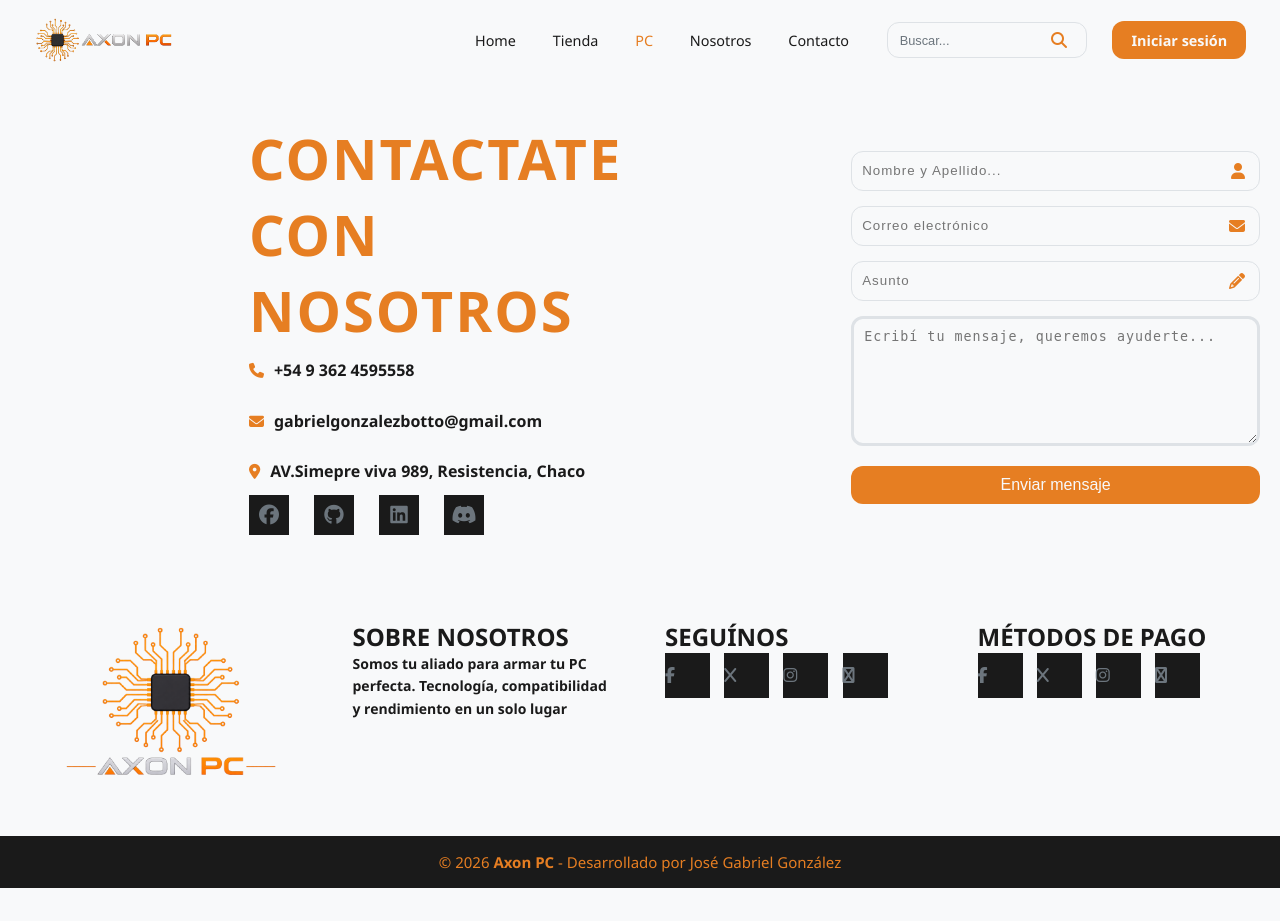
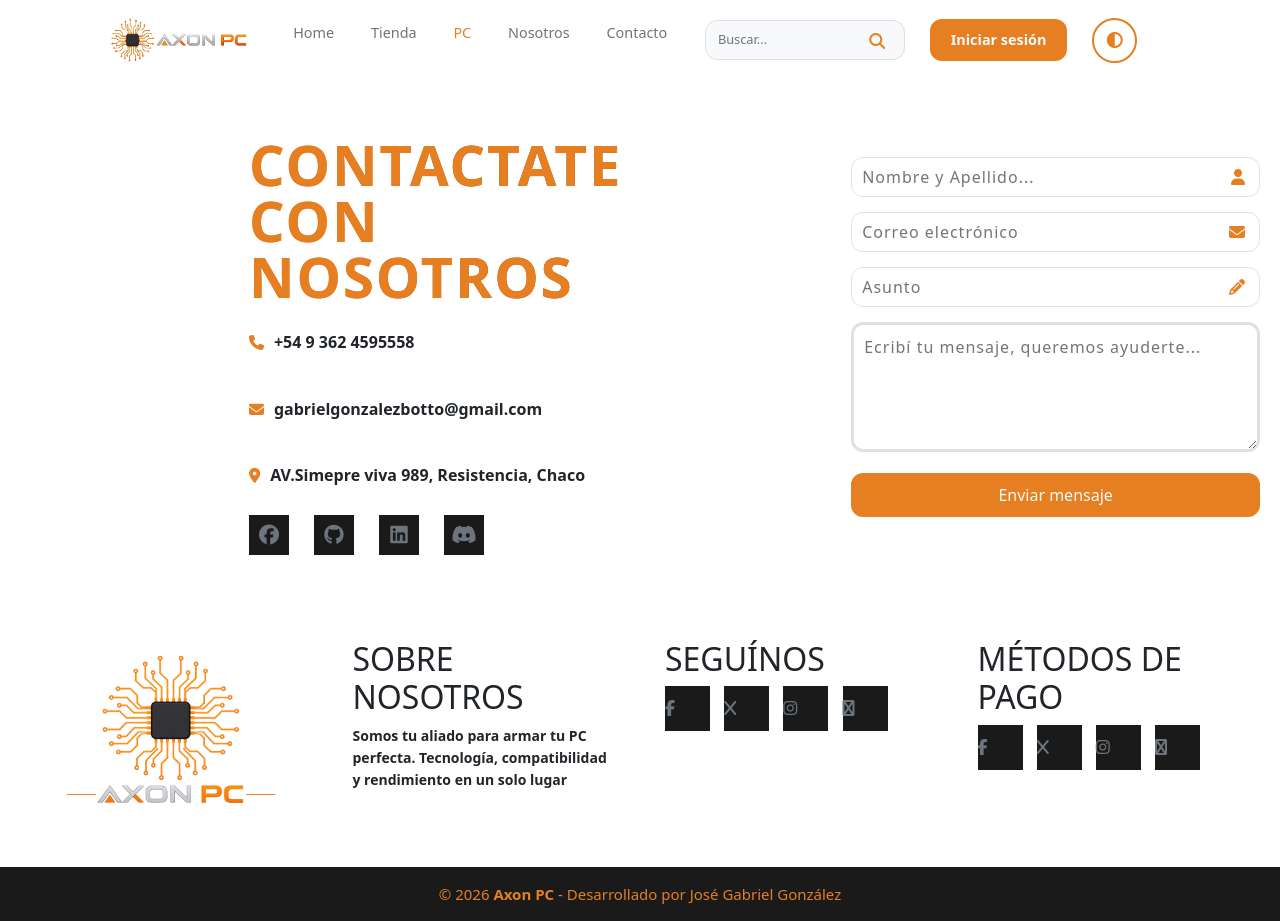
Before and after one commit to GabrielGonzalezBotto/e-commerce_pc-builder_django-MySQL, a Django app: page /contacto/ in a window 1280 px wide. Before the commit the page ends 888 px from the top, so only its background shows below. Run offline with Django 5.2, Linux system fonts and the light colour scheme; some libraries are stand-ins or nearby versions.

Commit message:
feat: Botón claro/oscuro

```diff
--- a/AXON_PC/home/templates/home/contacto.html
+++ b/AXON_PC/home/templates/home/contacto.html
@@ -7,7 +7,7 @@
     <div class="contacto">
 
         <div class="box-info">
-            <h2 class="text-dark">CONTACTATE <br> CON <br> NOSOTROS</h2>
+            <h2 class="con-title">CONTACTATE <br> CON <br> NOSOTROS</h2>
             <div class="data">
                 <p><i class="fa-solid fa-phone"></i>+54 9 362 4595558</p>
                 <p><i class="fa-solid fa-envelope"></i>gabrielgonzalezbotto@gmail.com</p>
--- a/AXON_PC/home/templates/home/index.html
+++ b/AXON_PC/home/templates/home/index.html
@@ -7,8 +7,8 @@
 <div class="hero">
 
     <div class="izq">
-        <h1>Armá tu PC perfecta</h1>
-        <p class="sub-headline  text-dark">
+        <h1 class="main-title">Armá tu PC perfecta</h1>
+        <p class="sub-headline bg-body text-body">
             Nuestra guía inteligente de compatibilidad te ayuda a
             elegir los componentes ideales para tu rendimiento,
             presupuesto y necesidades.
--- a/AXON_PC/static/css/style.css
+++ b/AXON_PC/static/css/style.css
@@ -86,8 +86,9 @@ body {
     padding: 0.5rem 0.75rem;
     font-size: clamp(0.9rem, 0.9vw, 1.05rem);
     font-weight: 500;
-    color: var(--color-text-1);
+    color: var(--color-text-2);
     transition: 0.2s;
+    text-decoration: none;
 }
 
 .menu a:hover {
@@ -126,8 +127,8 @@ body {
 .search button {
     position: absolute;
     right: 0.6rem;
-    top: 50%;
-    transform: translateY(-50%);
+    top: 10%;
+    transform: translateY(-2%);
     background: none;
     border: none;
     cursor: pointer;
@@ -161,6 +162,7 @@ body {
 
 .nav-btn-container .btn:hover {
     transform: translateY(-2px);
+    color: var(--color-fondo);
     background-color: var(--color-acento-hov);
     box-shadow: 0 4px 12px rgba(230, 126, 34, 0.3);
 }
@@ -203,7 +205,7 @@ body {
 /*====== SECCION HERO ======*/
 
 
-h1 {
+.main-title, .con-title {
     font-size: 45px;
     line-height: 100%;
     font-weight: 700;
@@ -234,6 +236,7 @@ p {
     font-weight: 500;
     border-radius: 12px;
     transition: transform 0.15s, box-shadow 0.2s;
+    text-decoration: none;
 }
 
 .btn-hero:hover {
@@ -300,6 +303,10 @@ p {
     padding: 50px;
 }
 
+.categoria a {
+    text-decoration: none;
+}
+
 .grid-container-cat {
     justify-content: center;
     align-items: center;
@@ -325,6 +332,7 @@ p {
 
 .box-cat h3 {
     color: var(--color-acento);
+    font-size: 26px;
 }
 
 .icon-cat {
@@ -458,6 +466,7 @@ p {
     border-radius: 7px;
     cursor: pointer;
     transition: .3s;
+    text-decoration: none;
 }
 
 .card-prod-btn:hover {
@@ -681,6 +690,7 @@ form button:hover {
     margin-right: 10px;
     background-color: var(--color-text-1);
     transition: all 300ms ease;
+    text-decoration: none;
 }
 
 .footer .grupo-1 .red-social a:hover {
--- a/AXON_PC/static/js/scripts.js
+++ b/AXON_PC/static/js/scripts.js
@@ -0,0 +1,20 @@
+//Botón Claro / Oscuro//
+document.addEventListener("DOMContentLoaded", function () {
+    const btn = document.getElementById("toggle-theme");
+    const html = document.documentElement;
+
+    //Recupera el tema guardado en localStorage
+    const savedTheme = localStorage.getItem("theme");
+    if(savedTheme) {
+        html.setAttribute("data-bs-theme", savedTheme);
+    }
+
+    btn.addEventListener("click", function() {
+        const current = html.getAttribute("data-bs-theme");
+        const next = current === "dark" ? "light" : "dark";
+        html.setAttribute("data-bs-theme", next);
+
+        //Guarda el tema elegido en localStorage
+        localStorage.setItem("theme", next)
+    });
+});
--- a/AXON_PC/templates/base.html
+++ b/AXON_PC/templates/base.html
@@ -1,6 +1,6 @@
 {% load static %}
 <!DOCTYPE html>
-<html lang="es">
+<html lang="es" data-bs-theme="light">
 <head>
     <meta charset="UTF-8">
     <meta name="viewport" content="width=device-width, initial-scale=1.0">
@@ -19,10 +19,11 @@
     <script src="https://kit.fontawesome.com/cd10d9582d.js" crossorigin="anonymous"></script>
 
     <!-- Bootstrap 5 -->
+    <link href="https://cdn.jsdelivr.net/npm/bootstrap@5.3.8/dist/css/bootstrap.min.css" rel="stylesheet" integrity="sha384-sRIl4kxILFvY47J16cr9ZwB07vP4J8+LH7qKQnuqkuIAvNWLzeN8tE5YBujZqJLB" crossorigin="anonymous">
 </head>
-<body class="bd-light text-dark">
+<body class="bg-body text-body">
 
-    <header class="nav bg-dark">
+    <header class="nav bg-body text-body">
         <div class="nav-inner">
             <a href="{% url 'home' %}" class="logo-container">
                 <img src="{% static 'img/logo.png'%}" class="logo" alt="logo axon pc">
@@ -35,7 +36,7 @@
                 </label>
 
                 <!------ MENU NAVEGACION ------>
-                <nav class="menu-container">
+                <nav class="menu-container bg-body text-body">
                     <ul class="menu">
                         <li><a href="{% url 'home' %}">Home</a></li>
                         <li><a href="#">Tienda</a></li>
@@ -56,6 +57,11 @@
                     <div class="nav-btn-container">
                         <a href="#" class="btn">Iniciar sesión</a>
                     </div>
+
+                    <!-------- BOTON CLARO/OSCURO ------->
+                    <button id="toggle-theme" class="btn btn-outline-secondary" style="width: 45px; height: 45px; color: var(--color-acento); border: 2px solid var(--color-acento); border-radius: 50%;">
+                        <!--<i class="fa-solid fa-moon"></i> / <i class="fa-solid fa-sun"></i>--> <i class="fa-solid fa-circle-half-stroke"></i>
+                    </button>
                 </nav>
             </div>
     </header>
```
